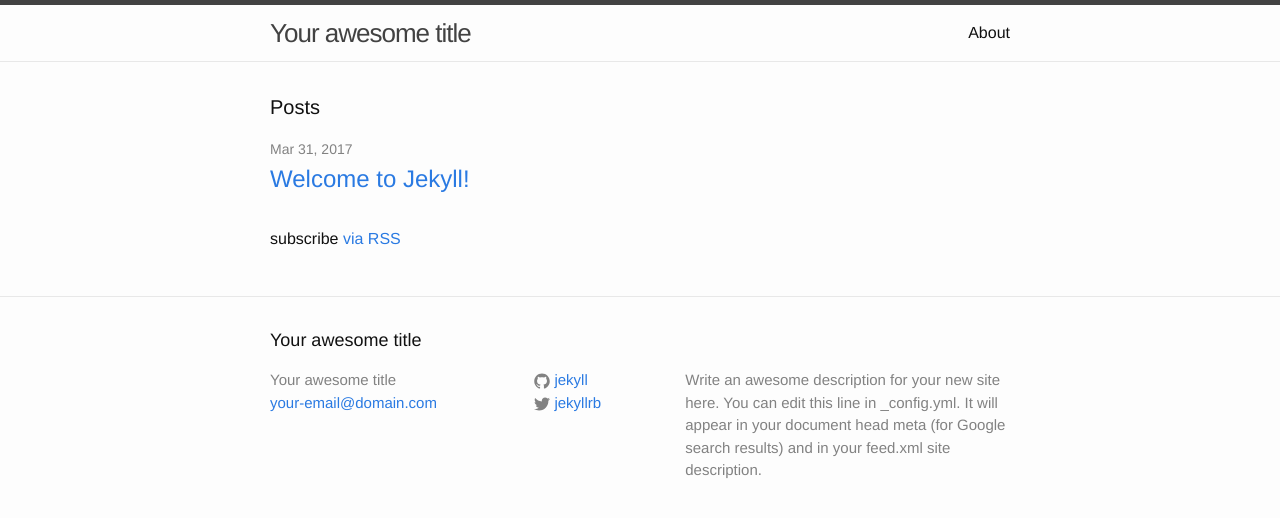
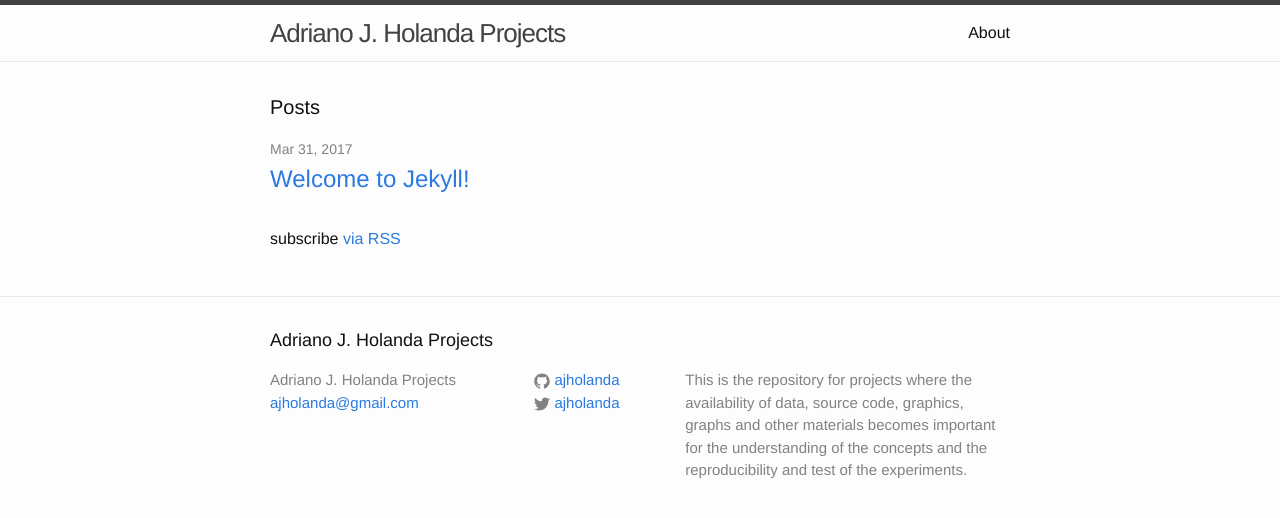
Before and after one commit to ajholanda/ajholanda.github.io, a Jekyll site: the page built from index.html, in a window 1280 px wide. Shown: the top 518 px of the page. Built offline with Jekyll 4.4.1, drawn with Linux system fonts in a browser that asks for light colours.

Commit message:
begin with description

```diff
--- a/_config.yml
+++ b/_config.yml
@@ -1,4 +1,4 @@
-# Welcome to Jekyll!
+# Welcome to Adriano J. Holanda Projects!
 #
 # This config file is meant for settings that affect your whole blog, values
 # which you are expected to set up once and rarely need to edit after that.
@@ -6,16 +6,17 @@
 # 'jekyll serve'. If you change this file, please restart the server process.
 
 # Site settings
-title: Your awesome title
-email: your-email@domain.com
+title: Adriano J. Holanda Projects
+email: ajholanda@gmail.com
 description: > # this means to ignore newlines until "baseurl:"
-  Write an awesome description for your new site here. You can edit this
-  line in _config.yml. It will appear in your document head meta (for
-  Google search results) and in your feed.xml site description.
+  This is the repository for projects where the availability
+  of data, source code, graphics, graphs and other materials
+  becomes important for the understanding of the concepts and
+  the reproducibility and test of the experiments.
 baseurl: "" # the subpath of your site, e.g. /blog
-url: "http://yourdomain.com" # the base hostname & protocol for your site
-twitter_username: jekyllrb
-github_username:  jekyll
+url: "http://holanda.xyz" # the base hostname & protocol for your site
+twitter_username: ajholanda
+github_username:  ajholanda
 
 # Build settings
 markdown: kramdown
```
